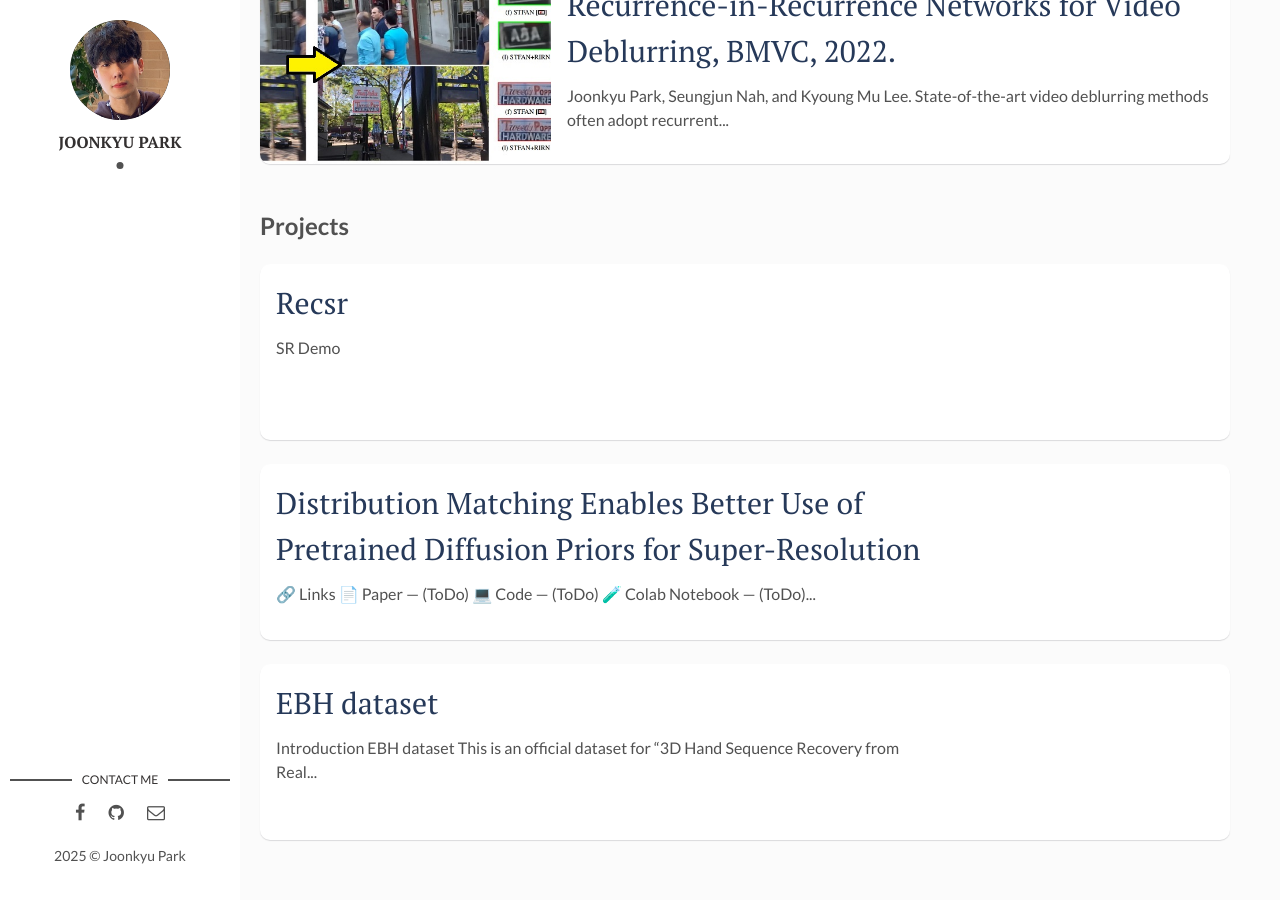
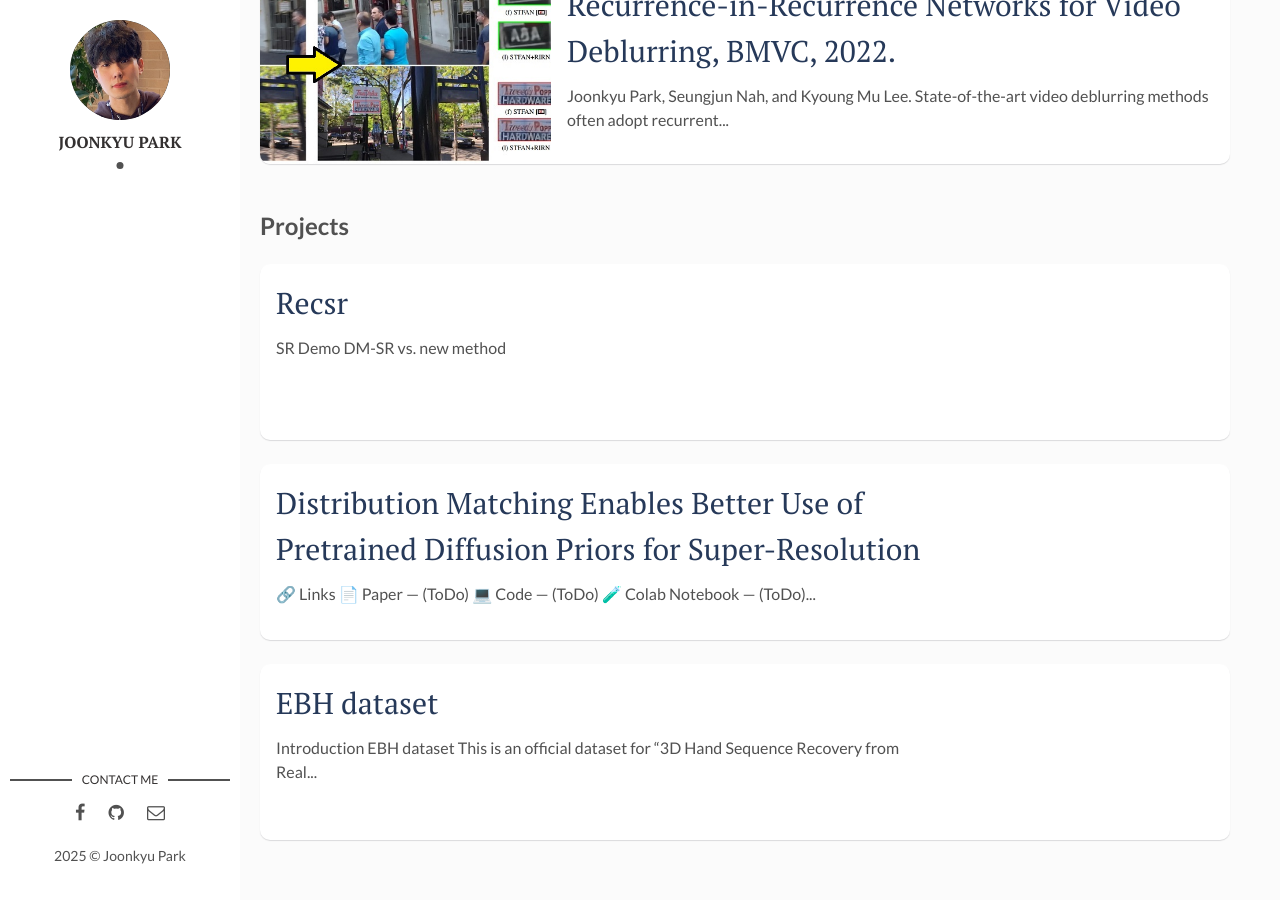
Before and after one commit to jkpark08/jkpark08.github.io, a Jekyll site: the page built from index.html, in a window 1280 px wide and 900 px high, scrolled down 2712 px. Built offline with Jekyll 4.4.1, drawn with Linux system fonts in a browser that asks for light colours; the list of posts is cut into pages by our own code.

Commit message:
Update 2025-08-18-recsr.markdown

```diff
--- a/_posts/2025-08-18-recsr.markdown
+++ b/_posts/2025-08-18-recsr.markdown
@@ -17,6 +17,8 @@ tags3: #
 
 - - -
 ## Demo
+DM-SR vs. new method
+
 
 <link rel="stylesheet" href="https://cdn.knightlab.com/libs/juxtapose/latest/css/juxtapose.css">
 <script src="https://cdn.knightlab.com/libs/juxtapose/latest/js/juxtapose.min.js"></script>
```
